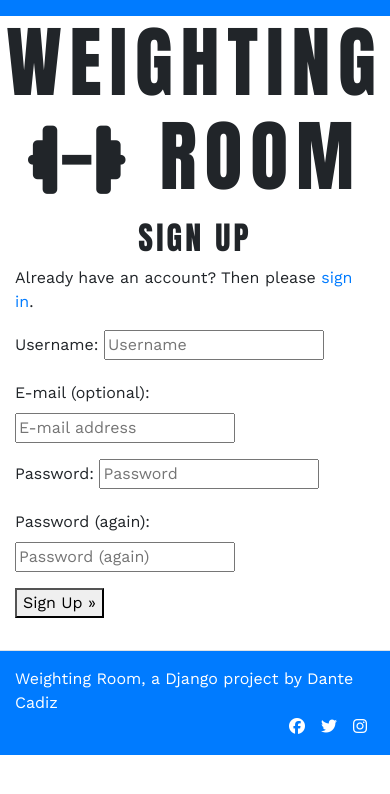
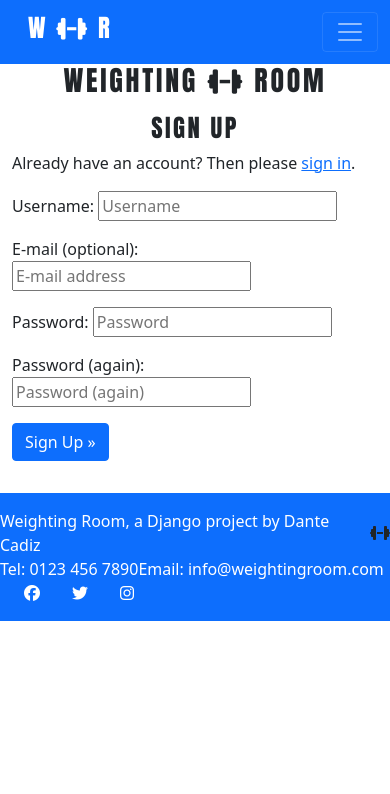
Before and after one commit to Dante-Cadiz/WeightingRoom2, a Django app: page /accounts/signup/ in a window 390 px wide. Shown: the top 794 px of the page. Run offline with Django 3.2, Linux system fonts and the light colour scheme; some libraries are stand-ins or nearby versions.

Commit message:
Update Bootstrap links to Bootstrap 5, create hamburger dropdown menu for user login/signup

```diff
--- a/eventbooker/urls.py
+++ b/eventbooker/urls.py
@@ -9,6 +9,8 @@ urlpatterns = [
          name='make_booking'),
     path('cancel_booking/<slug:slug>/<int:pk>', views.CancelBooking.as_view(),
          name='cancel_booking'),
+    #path('edit_comment/<slug:slug>/<int:pk>', views.EditComment.as_view(),
+        # name='edit_comment'),
     path('delete_comment/<slug:slug>/<int:pk>', views.DeleteComment.as_view(),
          name='delete_comment'),
 ]
--- a/static/css/style.css
+++ b/static/css/style.css
@@ -7,10 +7,22 @@ h1, h2, h3, h4, h5 {
     letter-spacing: 0.1em;
 }
 
-h1 {
-    font-size: 78px;
-}
-
 #edit-form {
     display: none;
 }
+
+.nav-link {
+    color: #fff
+}
+
+.nav-link:hover,
+.nav-link:active {
+    color: inherit;
+    text-decoration: underline;
+}
+
+@media screen and (min-width: 600px) {
+    h1 {
+        font-size: 78px;
+    }
+}
--- a/templates/account/login.html
+++ b/templates/account/login.html
@@ -16,7 +16,7 @@
             {% if redirect_field_value %}
             <input type="hidden" name="{{ redirect_field_name }}" value="{{ redirect_field_value }}" />
             {% endif %}
-            <button class="primaryAction" type="submit">{% trans "Sign In" %}</button>
+            <button class="primaryAction btn btn-primary" type="submit">{% trans "Sign In" %}</button>
          </form>
       </div>
    </div>
--- a/templates/account/logout.html
+++ b/templates/account/logout.html
@@ -12,7 +12,7 @@
             {% if redirect_field_value %}
             <input type="hidden" name="{{ redirect_field_name }}" value="{{ redirect_field_value }}"/>
             {% endif %}
-            <button type="submit">{% trans 'Sign Out' %}</button>
+            <button type="submit" class="btn btn-primary">{% trans 'Sign Out' %}</button>
          </form>
       </div>
    </div>
--- a/templates/account/signup.html
+++ b/templates/account/signup.html
@@ -13,7 +13,7 @@
             {% if redirect_field_value %}
             <input type="hidden" name="{{ redirect_field_name }}" value="{{ redirect_field_value }}" />
             {% endif %}
-            <button type="submit">{% trans "Sign Up" %} &raquo;</button>
+            <button type="submit" class="btn btn-primary">{% trans "Sign Up" %} &raquo;</button>
          </form>
       </div>
    </div>
--- a/templates/base.html
+++ b/templates/base.html
@@ -6,24 +6,29 @@
       <meta http-equiv="X-UA-Compatible" content="IE=edge">
       <meta name="viewport" content="width=device-width, initial-scale=1.0">
       <title>Weighting Room</title>
-      <link rel="stylesheet" href="https://cdn.jsdelivr.net/npm/bootstrap@4.4.1/dist/css/bootstrap.min.css" integrity="sha384-Vkoo8x4CGsO3+Hhxv8T/Q5PaXtkKtu6ug5TOeNV6gBiFeWPGFN9MuhOf23Q9Ifjh" crossorigin="anonymous">
       <link rel="preconnect" href="https://fonts.googleapis.com">
       <link rel="preconnect" href="https://fonts.gstatic.com" crossorigin>
       <link rel="stylesheet" href="{% static 'css/style.css' %}">
+      <link href="https://cdn.jsdelivr.net/npm/bootstrap@5.0.1/dist/css/bootstrap.min.css" rel="stylesheet"
+        integrity="sha384-+0n0xVW2eSR5OomGNYDnhzAbDsOXxcvSN1TPprVMTNDbiYZCxYbOOl7+AMvyTG2x" crossorigin="anonymous">
+      <script src="https://cdn.jsdelivr.net/npm/bootstrap@5.0.1/dist/js/bootstrap.bundle.min.js"
+        integrity="sha384-gtEjrD/SeCtmISkJkNUaaKMoLD0//ElJ19smozuHV6z3Iehds+3Ulb9Bn9Plx0x4" crossorigin="anonymous">
+      </script>
       <script src="https://kit.fontawesome.com/487339bde6.js" crossorigin="anonymous"></script>
       <link href="https://fonts.googleapis.com/css2?family=Anton&family=Work+Sans&display=swap" rel="stylesheet">
    </head>
    <body>
       <nav class="navbar navbar-dark bg-primary navbar-expand-sm">
-         <div class="collapse navbar-collapse" id="navbarNav">
-            <ul class="navbar-nav mr-auto">
-               <li class="nav-item active mt-2">
-                  <a class="nav-link" href="{% url 'home' %}">
-                     <h2> W <i class="fa fa-dumbbell" aria-hidden="true"></i> R </h2>
-                     <span class="sr-only">(current)</span>
-                  </a>
-               </li>
-            </ul>
+         <div class="container-fluid">
+            <a class="nav-link navbar-brand" href="{% url 'home' %}">
+               <h2> W <i class="fa fa-dumbbell" aria-hidden="true"></i> R </h2>
+               <span class="sr-only">(current)</span>
+            </a>
+            <button class="navbar-toggler" type="button" data-bs-toggle="collapse" data-bs-target="#navbarLinks"
+            aria-controls="navbarLinks" aria-expanded="false" aria-label="Toggle navigation">
+            <span class="navbar-toggler-icon"></span>
+            </button>
+            <div class="collapse navbar-collapse" id="navbarLinks">
             <ul class="navbar-nav ml-auto">
                {% if user.is_authenticated %}
                <li class="nav-item">
@@ -42,6 +47,7 @@
                {% endif %}
             </ul>
          </div>
+      </div>
       </nav>
       <!-- title design -->
       <h1 class="text-uppercase text-center">
@@ -64,9 +70,14 @@
          {% endblock content %}
       </main>
       <!-- make the footer look nice, enlarge the icons, format them into a ul as list items maybe, also lock the footer to the bottom of the page-->
-      <footer class="d-flex flex-wrap justify-content-between bg-primary align-items-center py-3 mt-3 border-top">
+      <footer class="d-flex flex-wrap justify-content-between bg-primary align-items-center py-3 mt-3">
          <div class="col-md-4 d-flex align-items-center">
            <span class="text-white">Weighting Room, a Django project by Dante Cadiz</span>
+           <i class="fa fa-dumbbell" aria-hidden="true"></i>
+         </div>
+         <div class="col-md-4 d-flex align-items-center">
+            <div class="text-white">Tel: 0123 456 7890</div>
+            <div class="text-white">Email: info@weightingroom.com</div>
          </div>
 
          <ul class="nav col-md-4 justify-content-end list-unstyled d-flex">
@@ -75,9 +86,6 @@
            <li class="ms-3"><a href="https://www.instagram.com" target="_blank" rel="noopener" aria-label="Visit our Instagram"><i class="fab fa-instagram text-white mx-2"></i></a></li>
          </ul>
        </footer>
-      <script src="https://code.jquery.com/jquery-3.4.1.slim.min.js" integrity="sha384-J6qa4849blE2+poT4WnyKhv5vZF5SrPo0iEjwBvKU7imGFAV0wwj1yYfoRSJoZ+n" crossorigin="anonymous"></script>
-      <script src="https://cdn.jsdelivr.net/npm/popper.js@1.16.0/dist/umd/popper.min.js" integrity="sha384-Q6E9RHvbIyZFJoft+2mJbHaEWldlvI9IOYy5n3zV9zzTtmI3UksdQRVvoxMfooAo" crossorigin="anonymous"></script>
-      <script src="https://cdn.jsdelivr.net/npm/bootstrap@4.4.1/dist/js/bootstrap.min.js" integrity="sha384-wfSDF2E50Y2D1uUdj0O3uMBJnjuUD4Ih7YwaYd1iqfktj0Uod8GCExl3Og8ifwB6" crossorigin="anonymous"></script>
       <script src="{% static 'js/script.js' %}"></script>
    </body>
 </html>
```
Also changed, not shown: eventbooker/views.py (+18 -18 lines), README.md.
